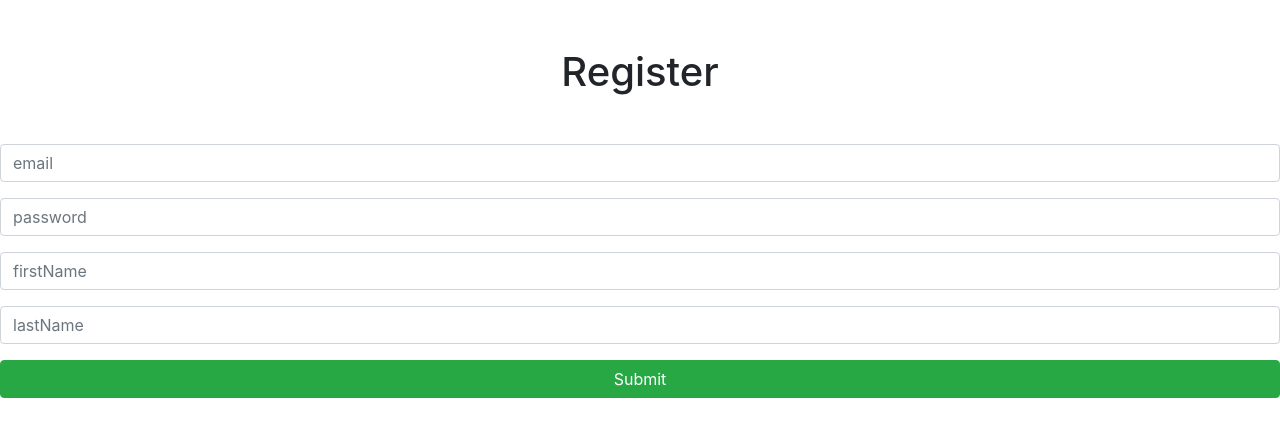
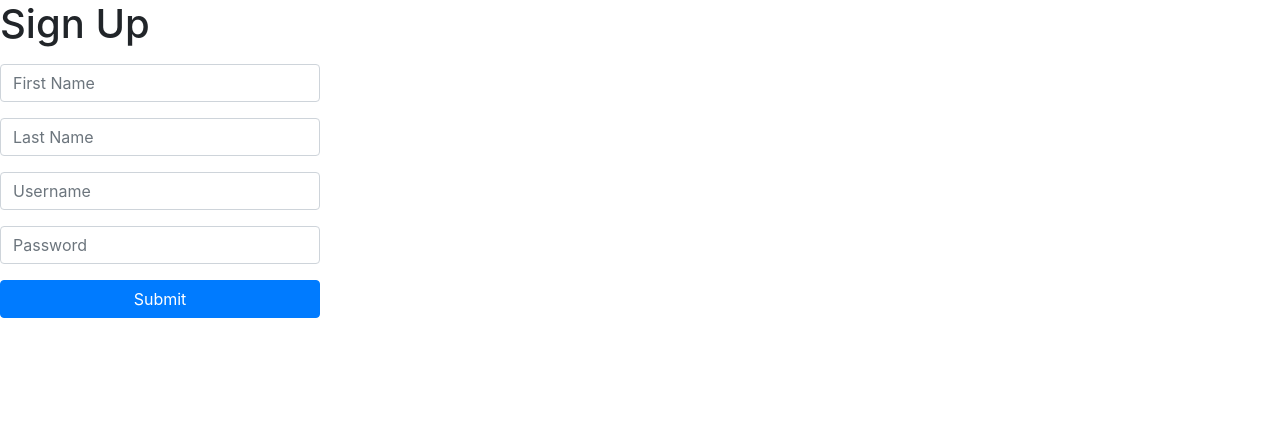
Before and after one commit to herokuteamacc/secure-oauth-node, a React (Create React App) app in the folder client/: page /register in a window 1280 px wide. Shown: the top 436 px of the page. Built offline with nearby package versions, Linux system fonts and the light colour scheme.

Commit message:
Login and Register Page

```diff
--- a/client/package.json
+++ b/client/package.json
@@ -3,11 +3,13 @@
   "version": "0.1.0",
   "private": true,
   "dependencies": {
+    "@material-ui/core": "4.11.0",
     "@testing-library/jest-dom": "4.2.4",
     "@testing-library/react": "9.5.0",
     "@testing-library/user-event": "7.2.1",
     "bootstrap": "4.5.0",
     "react": "^16.13.1",
+    "react-bootstrap": "1.2.2",
     "react-dom": "^16.13.1",
     "react-router-dom": "5.2.0",
     "react-scripts": "3.4.1",
--- a/client/src/components/Login.js
+++ b/client/src/components/Login.js
@@ -1,13 +1,10 @@
 import React, { Fragment, useState } from "react";
 
-
 const Login = ({ setAuth }) => {
-
   const [inputs, setInputs] = useState({
     email: "",
-        password: ""
+    password: "",
   });
-
 
   const { email, password } = inputs;
   const onChange = (e) => {
@@ -19,17 +16,16 @@ const Login = ({ setAuth }) => {
     try {
       const body = { email, password };
       const response = await fetch("/api/login", {
-            method : "POST",
-            headers:{"Content-Type": "application/json"},
-            body: JSON.stringify(body)
+        method: "POST",
+        headers: { "Content-Type": "application/json" },
+        body: JSON.stringify(body),
       });
 
       const parseRes = await response.json();
 
-        localStorage.setItem("token", parseRes.token)
+      localStorage.setItem("token", parseRes.token);
 
       setAuth(true);
-
     } catch (err) {
       console.error(err.message);
     }
@@ -37,12 +33,15 @@ const Login = ({ setAuth }) => {
 
   return (
     <Fragment>
-      <h1 className="text-center my-5">Login</h1>
+        <div class = "auth-form-body p-0">
+        <h1>Sign In</h1>
         <form onSubmit={onSubmitForm}>
+          <div class="form-group w-25">
+            <div class="auth-form-body mt-8">
               <input
                 type="email"
                 name="email"
-          placeholder="email"
+                placeholder="Email"
                 className="form-control my-3"
                 value={email}
                 onChange={(e) => onChange(e)}
@@ -50,13 +49,16 @@ const Login = ({ setAuth }) => {
               <input
                 type="password"
                 name="password"
-          placeholder="password"
+                placeholder="Password"
                 className="form-control my-3"
                 value={password}
                 onChange={(e) => onChange(e)}
               />
-        <button className="btn btn-success btn-block">Submit</button>
+              <button className="btn btn-primary btn-block">Submit</button>
+            </div>
+          </div>
         </form>
+        </div>
     </Fragment>
   );
 };
--- a/client/src/components/Register.js
+++ b/client/src/components/Register.js
@@ -37,12 +37,31 @@ const Register = ({setAuth}) => {
 
   return (
     <Fragment>
-      <h1 className="text-center my-5">Register</h1>
+         <div class = "auth-form-body p-0">
+      <h1>Sign Up</h1>
       <form onSubmit = {onSubmitForm}>
+      <div class="form-group w-25">
+            <div class="auth-form-body mt-8">
+            <input
+          type="text"
+          name="firstName"
+          placeholder="First Name"
+          className="form-control my-3"
+          value={firstName}
+          onChange={(e) => onChange(e)}
+        />
+        <input
+          type="text"
+          name="lastName"
+          placeholder="Last Name"
+          className="form-control my-3"
+          value={lastName}
+          onChange={(e) => onChange(e)}
+        />
         <input
           type="email"
           name="email"
-          placeholder="email"
+          placeholder="Username"
           className="form-control my-3"
           value={email}
           onChange={(e) => onChange(e)}
@@ -50,29 +69,16 @@ const Register = ({setAuth}) => {
         <input
           type="password"
           name="password"
-          placeholder="password"
+          placeholder="Password"
           className="form-control my-3"
           value={password}
           onChange={(e) => onChange(e)}
         />
-        <input
-          type="text"
-          name="firstName"
-          placeholder="firstName"
-          className="form-control my-3"
-          value={firstName}
-          onChange={(e) => onChange(e)}
-        />
-        <input
-          type="text"
-          name="lastName"
-          placeholder="lastName"
-          className="form-control my-3"
-          value={lastName}
-          onChange={(e) => onChange(e)}
-        />
-        <button className="btn btn-success btn-block">Submit</button>
+        <button className="btn btn-primary btn-block">Submit</button>
+        </div>
+        </div>
       </form>
+      </div>
     </Fragment>
   );
 };
```
Also changed, not shown: 9 other files (tests, documents, lock files or other folders). Lines whose indentation alone changed are shown as unchanged.
